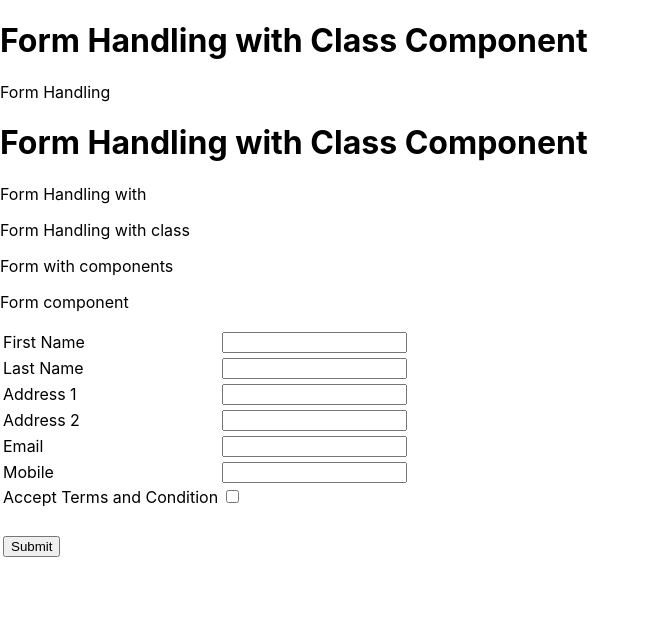
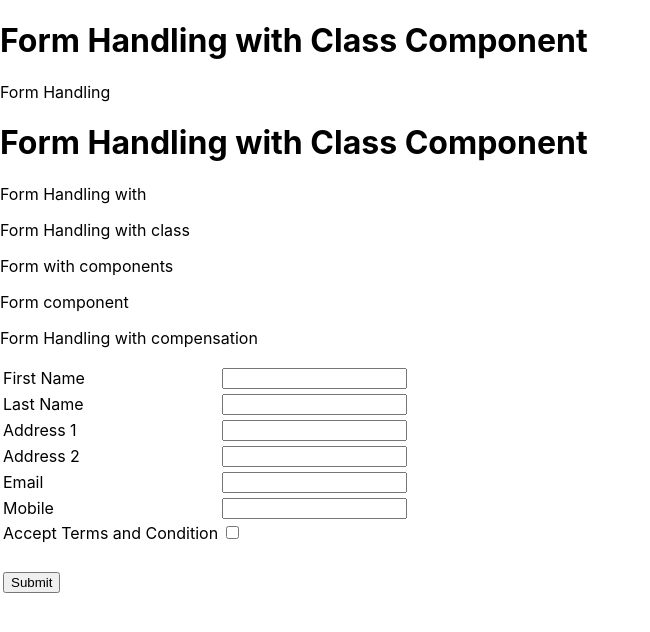
Before and after one commit to coding-At-GitHub/form-class-component_react, a React (Create React App) app: page / in a window 1280 px wide. Shown: the top 632 px of the page, without its empty margins (0-650 px from the left). Built offline with nearby package versions, Linux system fonts and the light colour scheme.

Commit message:
Update FormHandlingClass.js

```diff
--- a/src/Component/FormHandlingClass.js
+++ b/src/Component/FormHandlingClass.js
@@ -63,6 +63,7 @@ export default class FormHandlingClass extends Component {
          <p>Form Handling with  class </p>
 <p>Form  with components  </p>
 <p>Form  component   </p>
+         <p>Form Handling with  compensation </p>
 
                <form onSubmit={(e)=>{this.handleSubmit(e)}}>
                <table>
```
